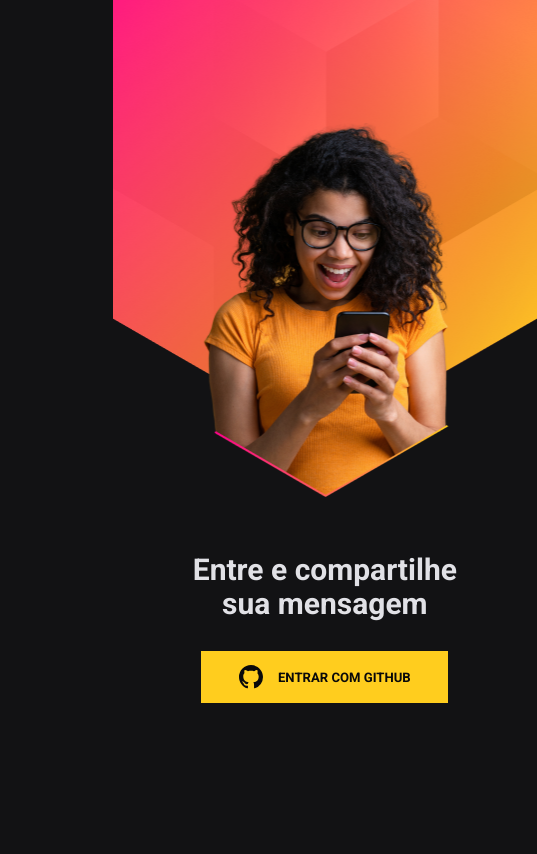
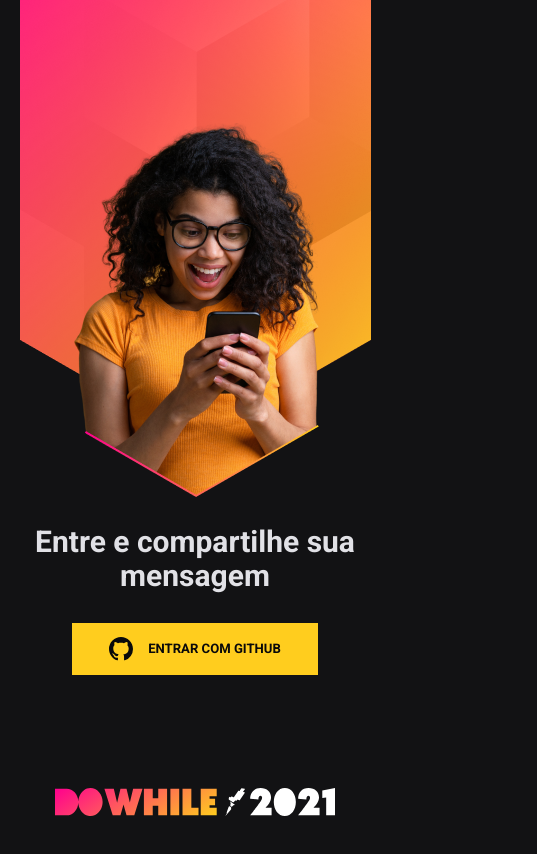
Before and after one commit to EddyPBR/nlw-heat, a Next.js app in the folder web/: page / in a window 390 px wide. Shown: the top 854 px of the page, 537 px wide, since content can reach past the window. Built offline with nearby package versions, Linux system fonts and the light colour scheme; no server answers.

Commit message:
feat(web): adjusts styles for responsivity

```diff
--- a/web/src/components/LoginBox/styles.ts
+++ b/web/src/components/LoginBox/styles.ts
@@ -18,6 +18,12 @@ export const Wrapper = styled.div`
 	strong {
 		font-size: 3.2rem;
 		line-height: 3.6rem;
+	}
+
+	@media(max-width: 1070px) {
+		height: auto;
+		padding: 56rem 0;
+		padding-bottom: 12rem;
 	}
 `;
 
--- a/web/src/components/MessageList/styles.ts
+++ b/web/src/components/MessageList/styles.ts
@@ -10,6 +10,11 @@ export const Wrapper = styled.div`
 	> div {
 		margin-top: 3.2rem !important;
 	}
+
+	@media(max-width: 1070px) {
+		justify-content: center;
+		align-items: center;
+	}
 `;
 
 export const List = styled.ul`
@@ -19,6 +24,14 @@ export const List = styled.ul`
 	justify-content: center;
 	gap: 4rem;
 	flex: 1;
+
+	@media(max-width: 1070px) {
+		margin: 8rem 0;
+		justify-content: flex-start;
+		width: 100%;
+		max-width: 48rem;
+		padding: 0 0.8rem;
+	}
 `;
 
 export const Message = styled.li`
@@ -26,6 +39,10 @@ export const Message = styled.li`
 
 	&:nth-child(2) {
 		margin-left: 8rem;
+
+		@media(max-width: 1070px) {
+			margin: 0;
+		}
 	}
 
 	> p {
--- a/web/src/components/SendMessageForm/styles.ts
+++ b/web/src/components/SendMessageForm/styles.ts
@@ -12,6 +12,11 @@ export const FormWrapper = styled.div`
 	text-align: center;
 
 	position: relative;
+
+	@media(max-width: 1070px) {
+		max-width: 46rem;
+		width: 100%;
+	}
 `;
 
 export const UserInfo = styled.header`
--- a/web/src/styles/global.ts
+++ b/web/src/styles/global.ts
@@ -48,6 +48,7 @@ interface IContentWrapperProps {
 
 export const ContentWrapper = styled.main<IContentWrapperProps>`
   max-width: 120rem;
+  width: 90vw;
   height: 100vh;
   margin: 0 auto;
   display: grid;
@@ -66,5 +67,17 @@ export const ContentWrapper = styled.main<IContentWrapperProps>`
       right: -20rem;
       top: 0;
     ` : null}
+
+    @media(max-width: 1070px) {
+      display: none;
+    }
+  }
+
+  @media(max-width: 1070px) {
+    display: flex;
+    flex-direction: ${props => props.isSigned ? "column" : "column-reverse"};
+    height: auto;
+    min-height: 100vh;
+    justify-content: space-around;
   }
 `;
```
Lines whose indentation alone changed are shown as unchanged.
